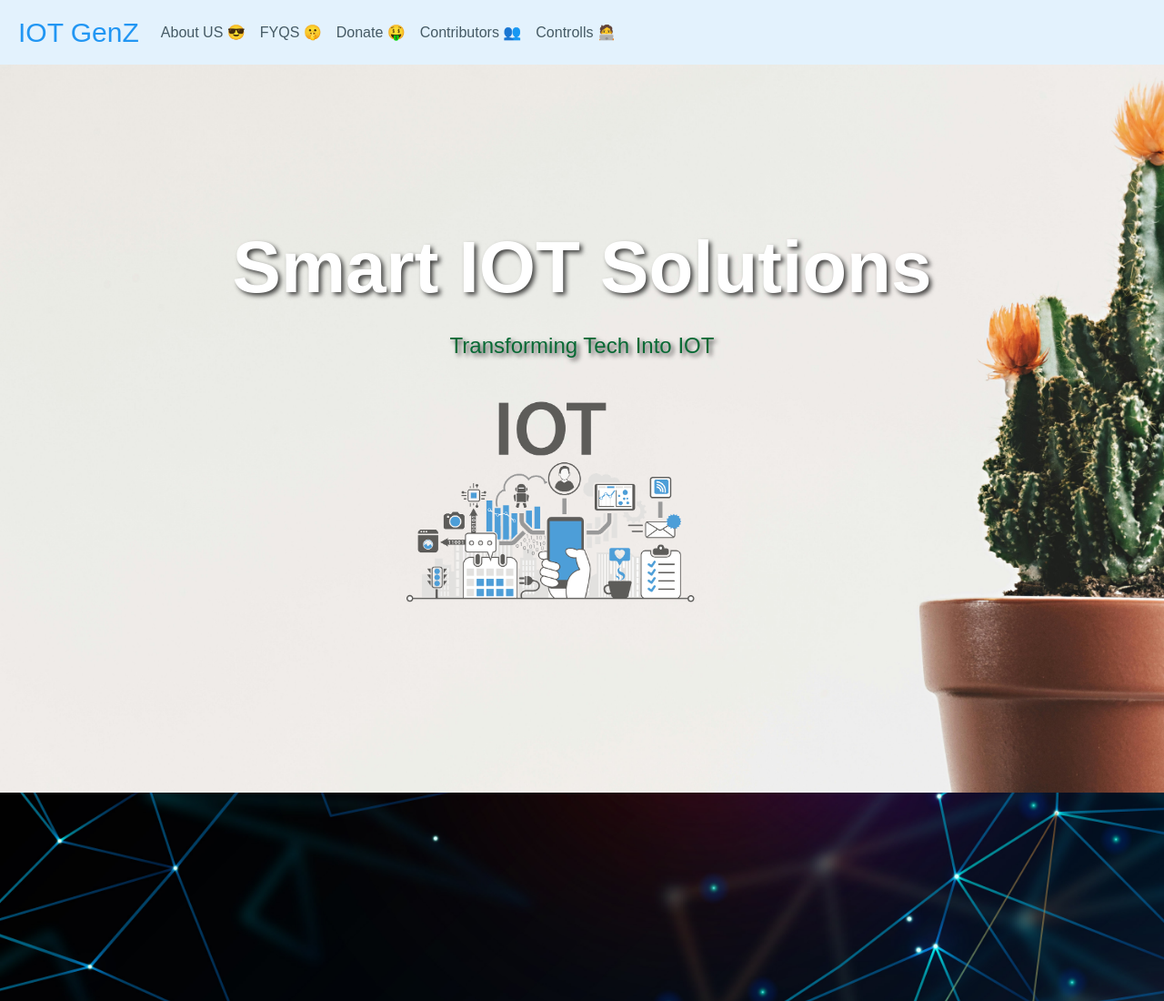
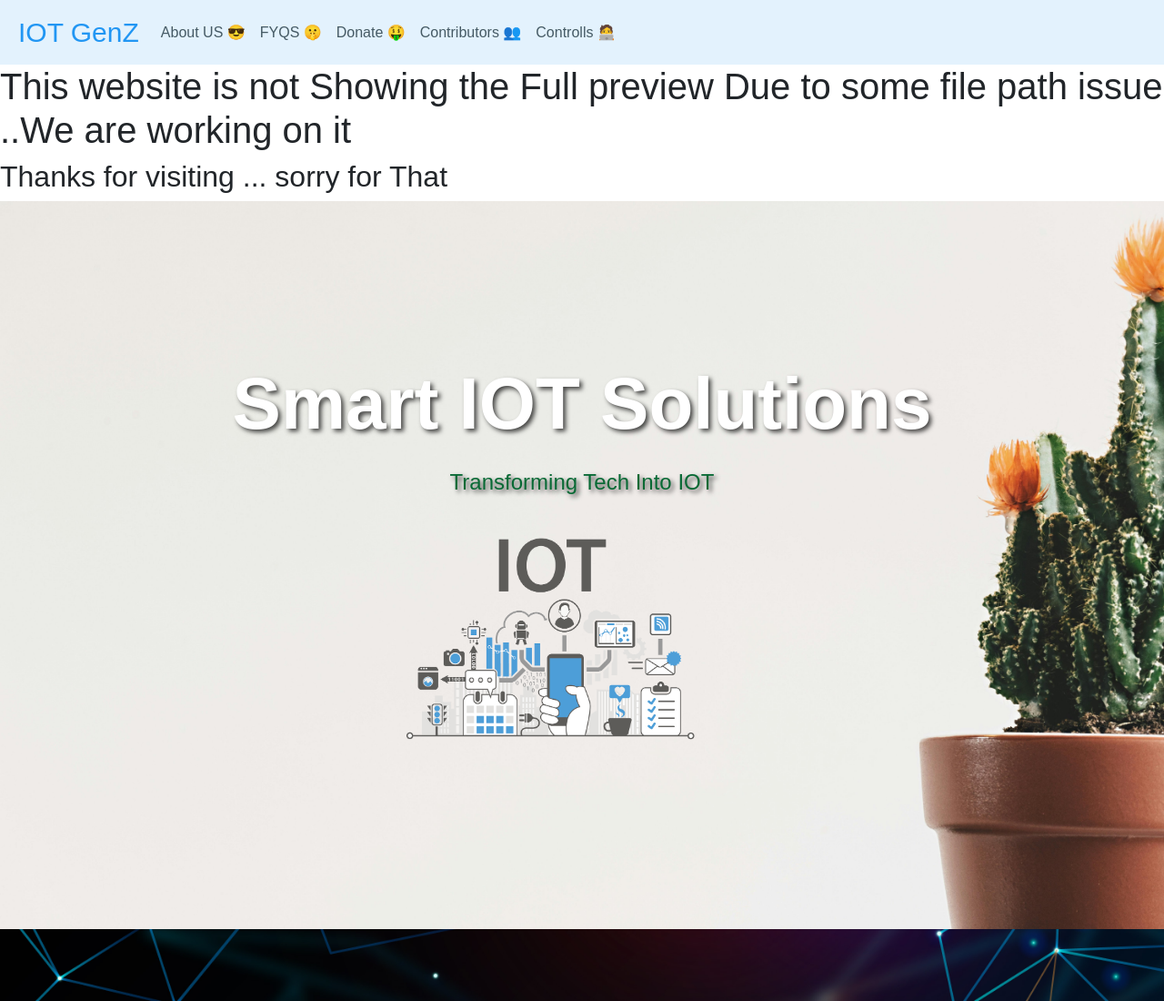
Before and after one commit to ashishjaiswal222/Smart_iot_solutions, a website: page public/index.html in a window 1280 px wide. Shown: the top 1100 px of the page at 91% size. Drawn offline with nearby package versions, Linux system fonts and the light colour scheme; a web font is replaced by a local one.

Commit message:
ISSUE_msg

```diff
--- a/public/index.html
+++ b/public/index.html
@@ -47,6 +47,9 @@
             </ul>
         </div>
     </nav>
+
+    <h1>This website is not Showing the Full preview Due to some file path issue ..We are working on it  </h1>
+    <h2>Thanks for visiting ... sorry for That</h2>
 
     <div class="brand-container">
         <div class="brand">
```
